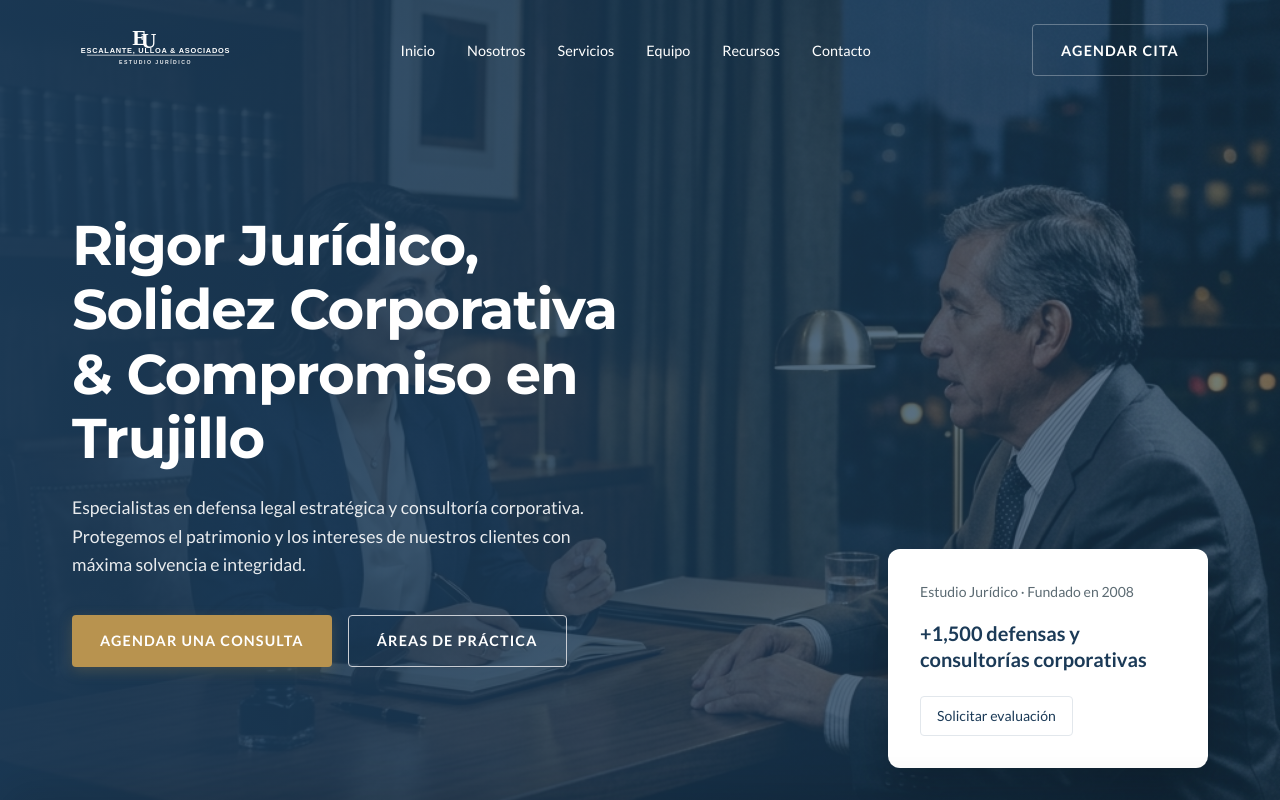
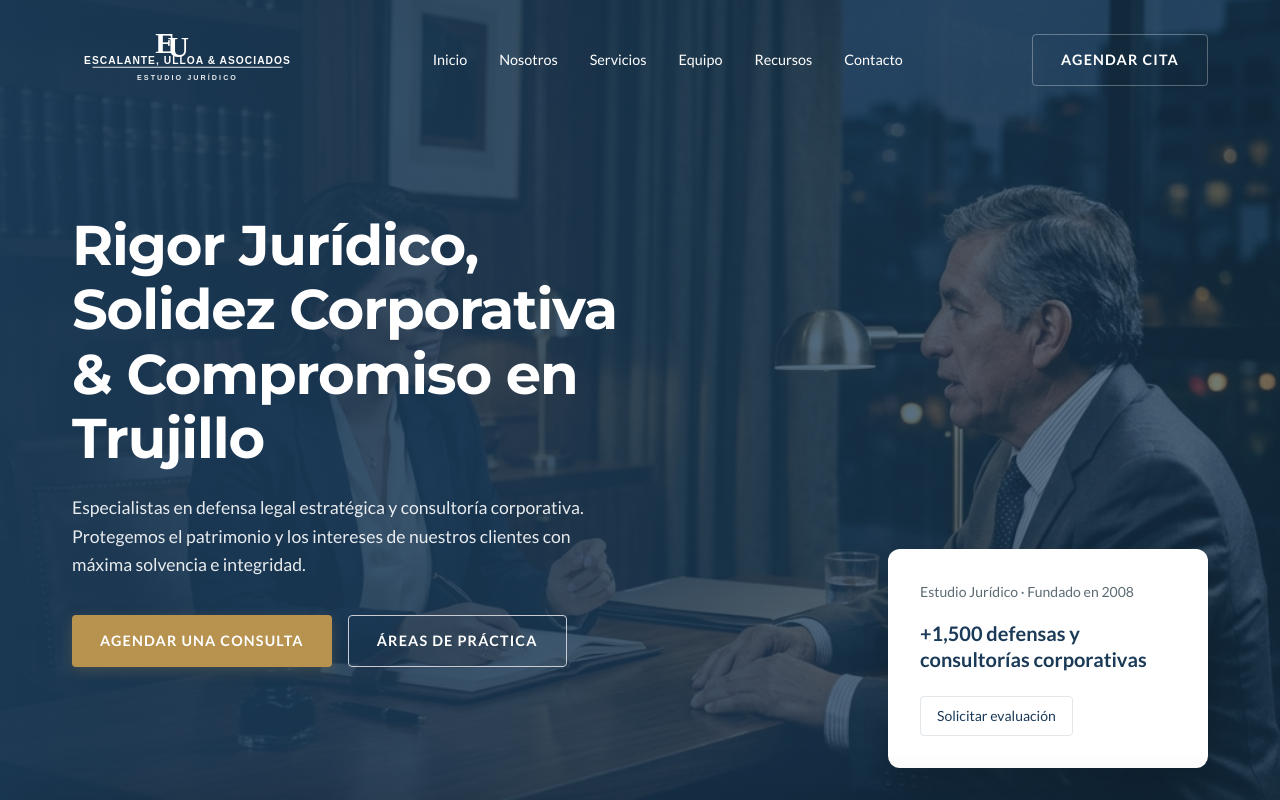
Before and after one commit to Kactis-Labs/Notar-a-Oaelechea, a React (Vite) app: page / in a window 1280 px wide. Shown: the top 800 px of the page. Built offline with nearby package versions, Linux system fonts and the light colour scheme; a web font is replaced by a local one.

Commit message:
Fix: Aumentar tamaño del logo en la navbar para ordenador y en el footer

```diff
--- a/src/components/Footer.jsx
+++ b/src/components/Footer.jsx
@@ -6,7 +6,7 @@ export default function Footer() {
       <div className="container" style={{ display: 'flex', flexDirection: 'column', gap: '2rem' }}>
         <div style={{ display: 'flex', justifyContent: 'space-between', alignItems: 'center', flexWrap: 'wrap', gap: '1.5rem' }}>
           <div>
-            <img src="/logo.svg" alt={brandConfig.name} style={{ height: '48px', marginBottom: '0.75rem' }} />
+            <img src="/logo.svg" alt={brandConfig.name} style={{ height: '76px', marginBottom: '0.75rem' }} />
             <p style={{ fontSize: '0.9rem', color: '#C9CDD3', maxWidth: '420px' }}>
               Estudio jurídico especializado en defensa legal estratégica y consultoría corporativa en Trujillo - La Libertad.
             </p>
--- a/src/components/Header.css
+++ b/src/components/Header.css
@@ -32,7 +32,7 @@
 }
 
 .logo-img {
-  height: 52px;
+  height: 72px;
   width: auto;
   transition: transform 0.3s ease;
 }
```
